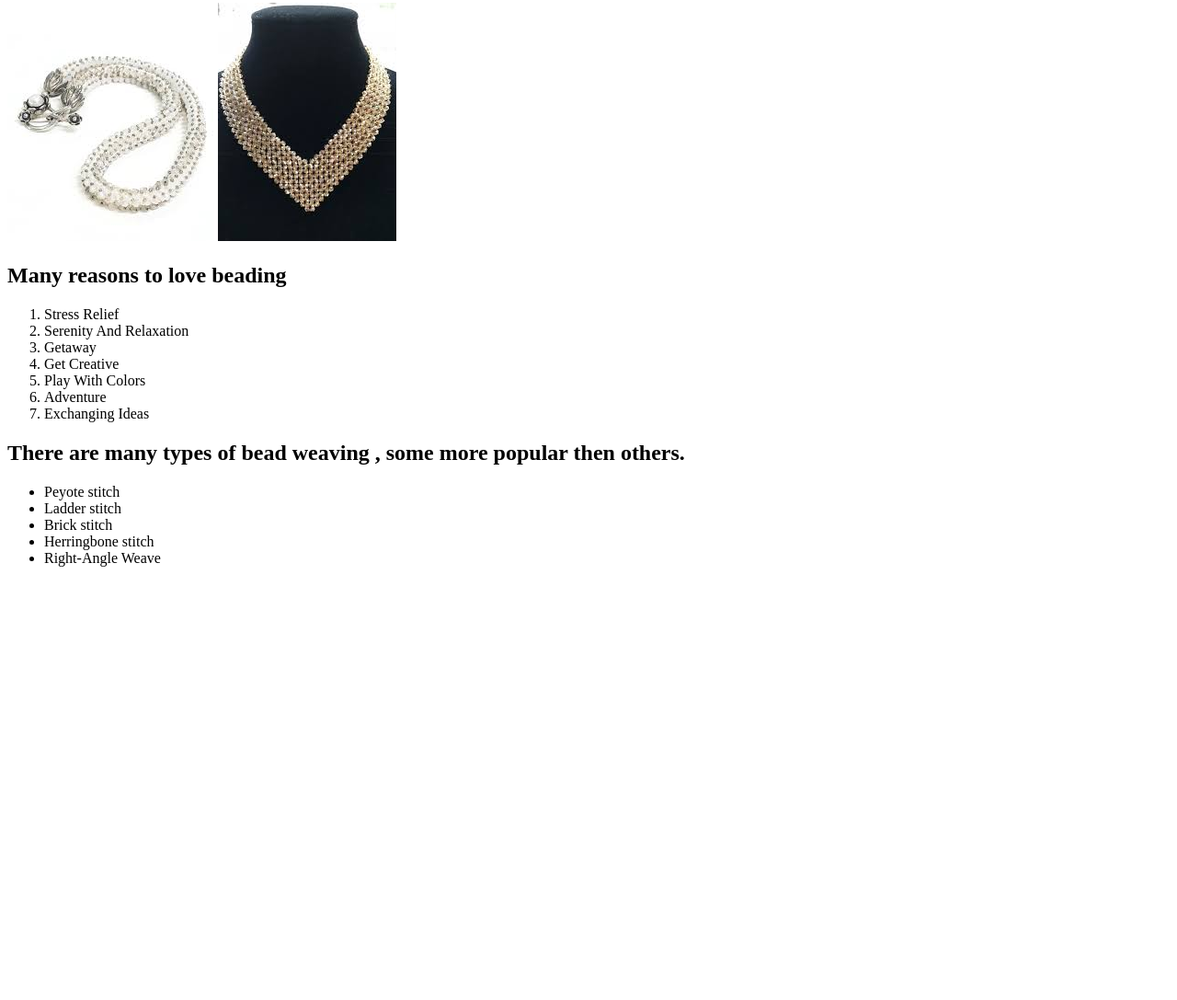
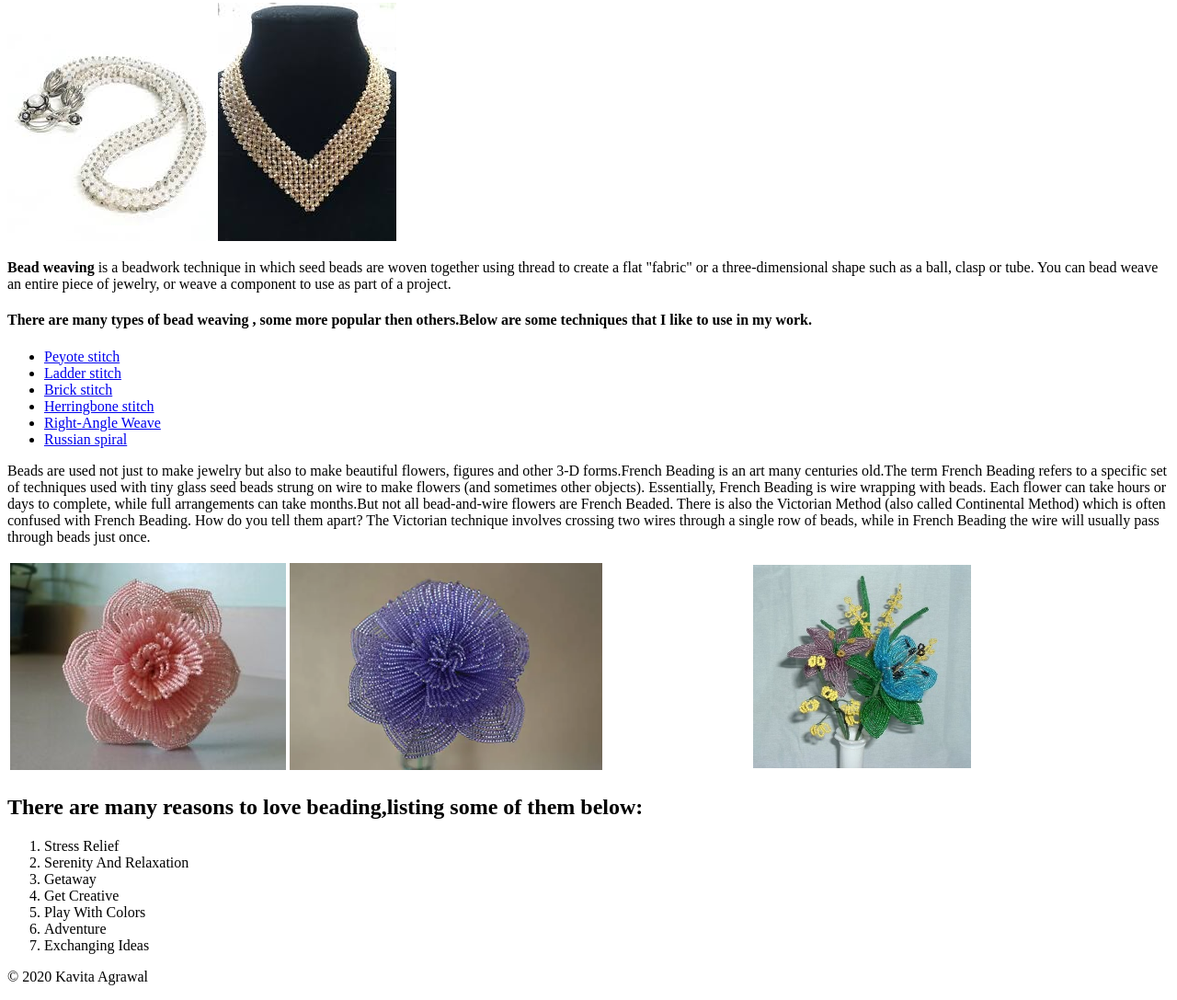
Before and after one commit to kavitaCodes/html-me-something, a plain HTML site: page index.html in a window 1280 px wide. Shown: the part 1616-2703 px from the top of the page at 92% size. Before the commit the page ends 2248 px from the top, so only its background shows below. Drawn offline with Linux system fonts and the light colour scheme.

Commit message:
changes on oct10th

```diff
--- a/index.html
+++ b/index.html
@@ -79,7 +79,69 @@
     </section>
 
     <div>
-      <h2>Many reasons to love beading</h2>
+      <p><b>Bead weaving</b> is a beadwork technique in which seed beads are woven together using thread to create a flat "fabric" or a
+      three-dimensional shape such as a ball, clasp or tube. You can bead weave an entire piece of jewelry, or weave a
+      component to use as part of a project.</p>
+
+
+
+      <h4>
+        There are many types of bead weaving , some more popular then others.Below are some techniques that I like to use in my work.
+      </h4>
+      <ul>
+        <li >
+          <a href="https://en.wikipedia.org/wiki/Peyote_stitch">Peyote stitch</a>
+        </li>
+        <li>
+          <a href="https://en.wikipedia.org/wiki/Ladder_stitch">Ladder stitch</a>
+        </li>
+        <li>
+          <a href="https://en.wikipedia.org/wiki/Brick_stitch">Brick stitch</a>
+        </li>
+        <li>
+          <a href="https://en.wikipedia.org/wiki/Herringbone_stitch">Herringbone stitch</a>
+        </li>
+        <li>
+          <a href="https://en.wikipedia.org/wiki/Right-angle_weave">Right-Angle Weave</a>
+        </li>
+        <li>
+          <a href="https://www.fusionbeads.com/russian-spiral-stitch">Russian spiral</a>
+        </li>
+      </ul>
+    </div>
+
+
+
+<div>
+    <p>
+      Beads are used not just to make jewelry but also to make beautiful flowers, figures and other 3-D forms.French Beading is an art many centuries old.The term French Beading refers to a specific set of techniques used with tiny glass seed beads strung on wire to make flowers (and sometimes other objects). Essentially, French Beading is wire wrapping with beads. Each flower can take hours or days to complete, while full arrangements can take months.But not all bead-and-wire flowers are French Beaded. There is also the Victorian Method (also called Continental Method) which is often confused with French Beading. How do you tell them apart? The Victorian technique involves crossing two wires through a single row of beads, while in French Beading the wire will usually pass through beads just once.
+</p>
+
+      <!-- <figure>
+        <img src="./images/roses.jpg" alt="french beaded roses" />
+        <figcaption>"French beaded roses"</figcaption>
+      </figure> -->
+  </div>
+
+  <div>
+    <table class="photo">
+      <tr>
+        <td class="left-photo">
+          <img class="table bordered" src="./images/flower1.jpg" />
+        </td>
+        <td class="center-photo">
+          <img class="table bordered" src="./images/flower6.webp" width=68%/>
+        </td>
+        <td class="right-photo">
+          <img class="table bordered" src="./images/flower5.jpg" width=55% />
+        </td>
+      </tr>
+    </table>
+  </div>
+
+
+  <div>
+    <h2> There are many reasons to love beading,listing some of them below:</h2>
     <ol>
       <li>Stress Relief</li>
       <li>Serenity And Relaxation</li>
@@ -90,21 +152,13 @@
       <li>Exchanging Ideas</li>
     </ol>
   </div>
+<footer>
+  <p>© 2020 Kavita Agrawal</p>
+</footer>
 
-    <div>
-      <h2>
-        There are many types of bead weaving , some more popular then others.
-      </h2>
-      <ul>
-        <li>Peyote stitch</li>
-        <li>Ladder stitch</li>
-        <li>Brick stitch</li>
-        <li>Herringbone stitch</li>
-        <li>Right-Angle Weave</li>
-      </ul>
-    </div>
 
-    <p>
+
+
 
 
 </html>
```
Also changed, not shown: images/flower1.jpg (added), images/flower2.jpg (added), images/flower3.jpg (added), images/flower4.jpg (added), images/flower5.jpg (added), images/flower6.webp (added), images/roses.jpg (added). Lines whose indentation alone changed are shown as unchanged.
